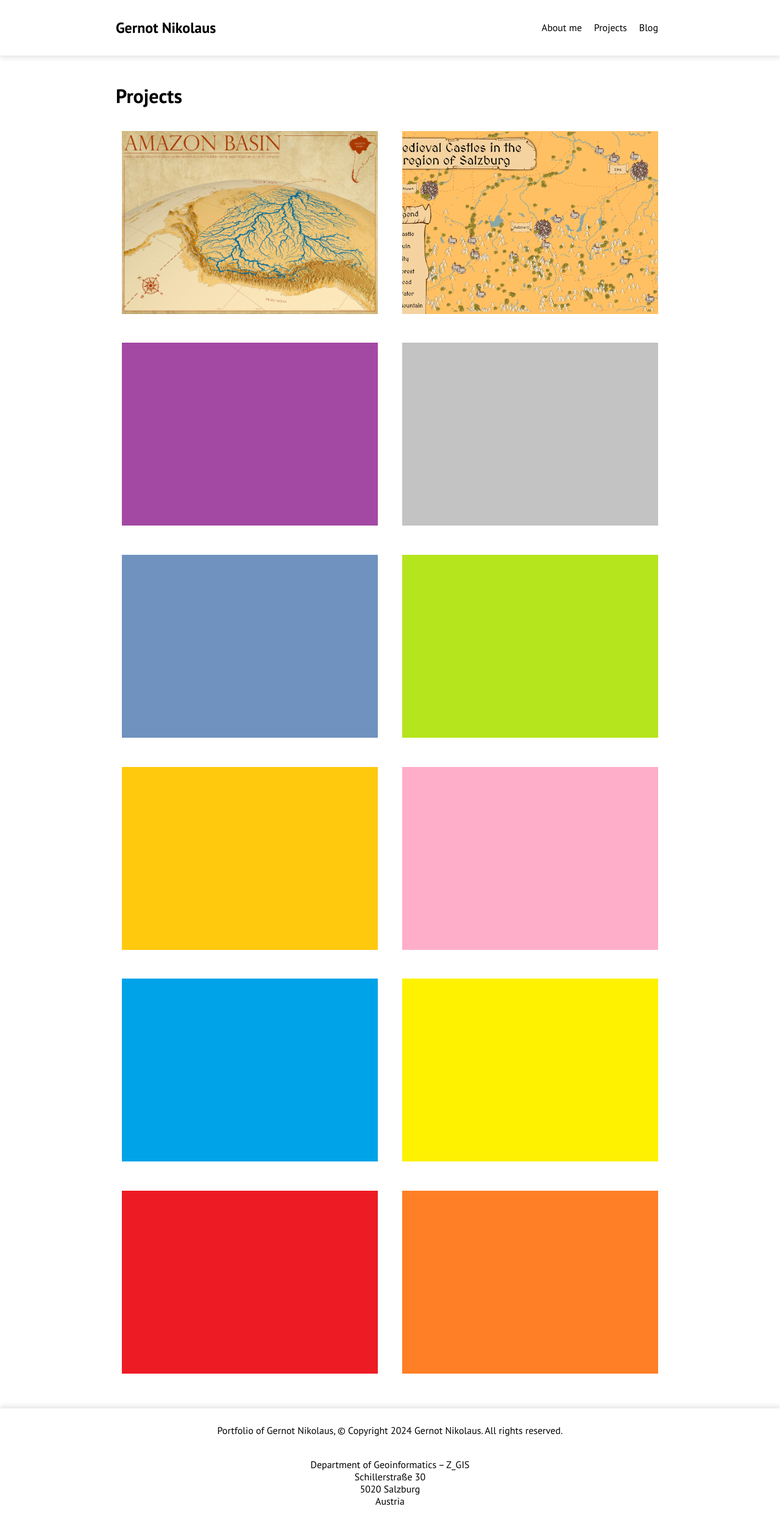
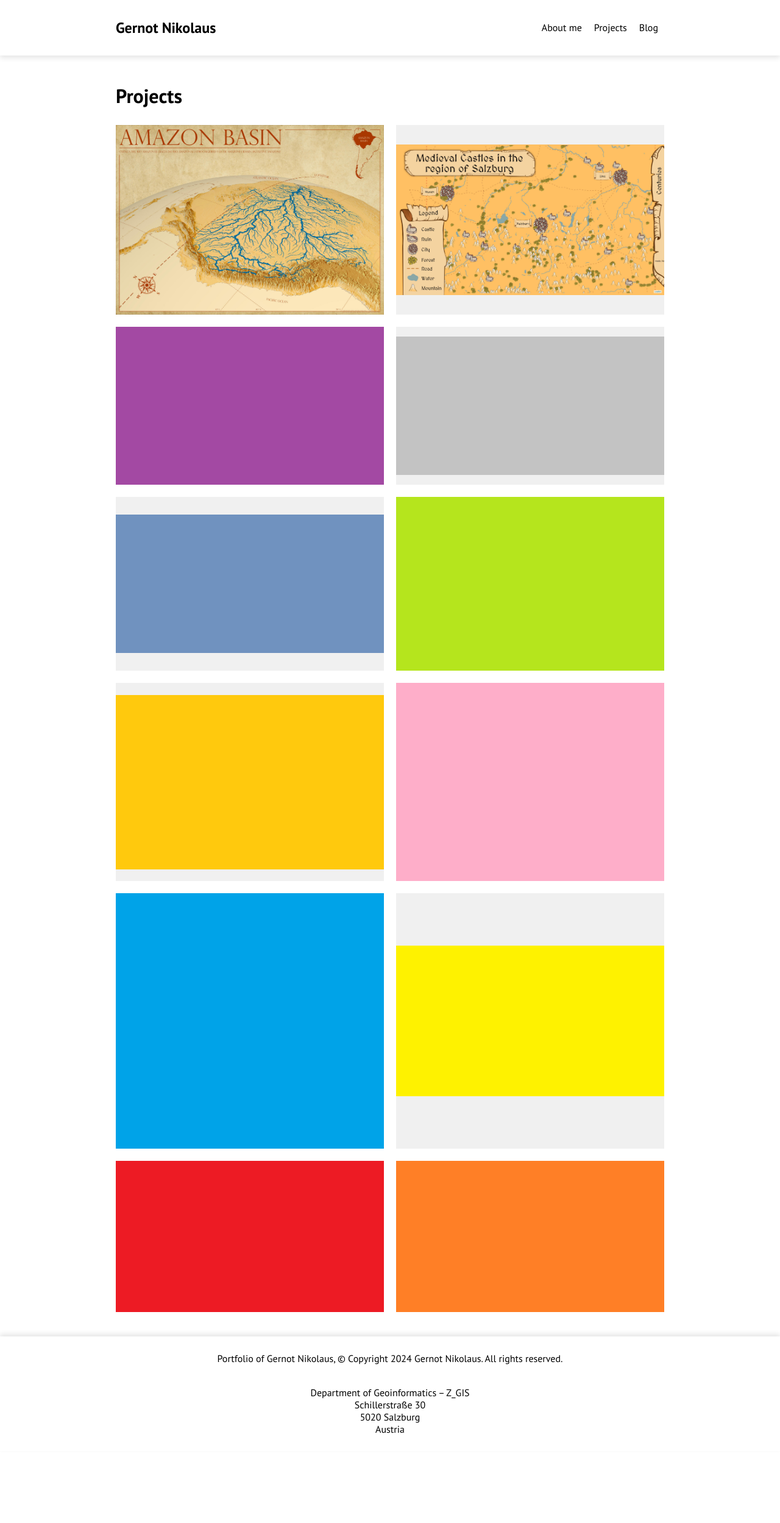
Before and after one commit to gernotnikolaus/gernotnikolaus.github.io, a Jekyll site: the page built from projects.md, in a window 1280 px wide. Shown: the whole page at 61% size. Built offline with Jekyll 4.4.1, drawn with Linux system fonts in a browser that asks for light colours; after the commit the page ends 2380 px from its top, so only the background shows below that.

Commit message:
projects

```diff
--- a/assets/main.css
+++ b/assets/main.css
@@ -299,9 +299,8 @@ footer p {
 /* Gallery Container */
 /* Gallery Container */
 .gallery-container {
-    display: flex;
-    flex-wrap: wrap;
-    justify-content: space-between;
+    display: grid;
+    grid-template-columns: repeat(auto-fit, minmax(300px, 1fr)); /* Responsive grid */
     gap: 20px; /* Space between gallery items */
     margin: 20px auto; /* Adjust margin as needed */
     max-width: 1200px; /* Optional: set a max-width for better alignment */
@@ -309,25 +308,17 @@ footer p {
 
 /* Gallery Item */
 .gallery-item {
-    flex: 1 1 calc(33.333% - 20px); /* Three items per row with space between */
-    box-sizing: border-box;
-    margin: 10px; /* Adjust margin as needed */
-    overflow: hidden; /* Ensure content does not overflow */
-    position: relative; /* For better positioning control */
+    position: relative;
+    overflow: hidden; /* Hide overflow */
+    background-color: #f0f0f0; /* Optional: background color */
 }
 
 /* Gallery Item Image */
 .gallery-item img {
     width: 100%;
-    height: 300px; /* Set a fixed height for uniformity */
-    object-fit: cover; /* Ensures images maintain aspect ratio while filling the space */
-    transition: transform 0.3s ease; /* Smooth transition for hover effect */
-    cursor: pointer;
-}
-
-/* Hover Effect to Scale Image */
-.gallery-item img:hover {
-    transform: scale(1.05); /* Slightly scale the image */
+    height: 100%;
+    object-fit: contain; /* Maintain aspect ratio without cropping */
+    display: block;
 }
 
 /* Fullscreen Modal Styles */
@@ -340,14 +331,14 @@ footer p {
     width: 100%;
     height: 100%;
     overflow: auto;
-    background-color: #fff; /* White background for the modal */
+    background-color: rgba(0, 0, 0, 0.8); /* Semi-transparent background */
 }
 
 #imageModal span {
     position: absolute;
     top: 20px;
     right: 35px;
-    color: #000; /* Black color for the close button */
+    color: #fff; /* White color for the close button */
     font-size: 40px;
     font-weight: bold;
     cursor: pointer;
```
Also changed, not shown: projects.md (line endings or trailing spaces).
